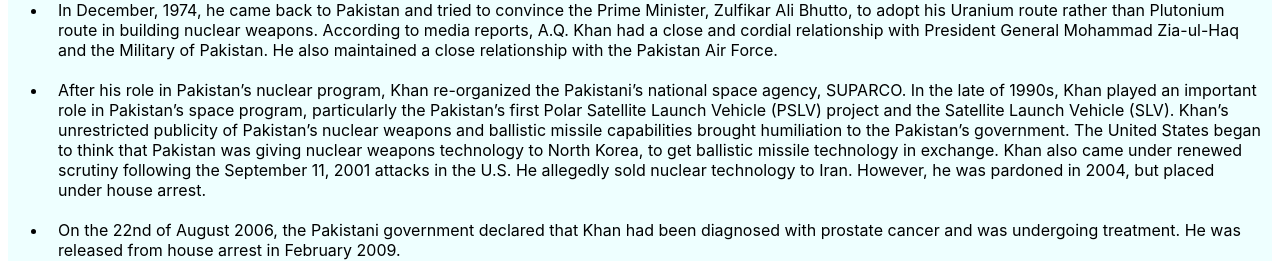
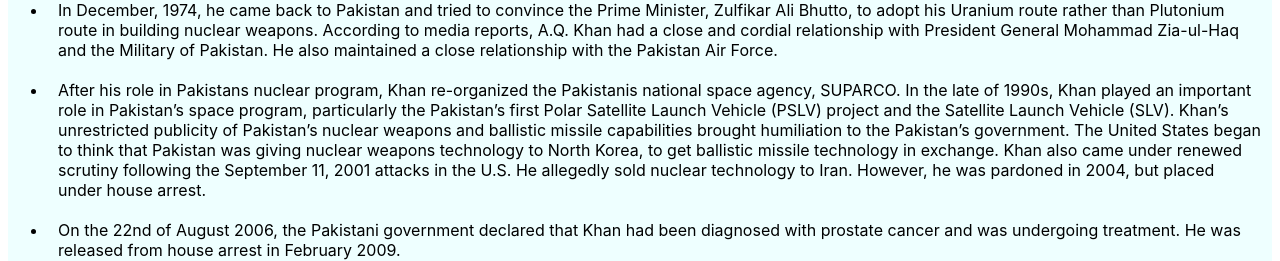
Before and after one commit to MAElectronics/Git-Hub, a plain HTML site: page Tribute Page/index.html in a window 1280 px wide. Shown: the part 713-974 px from the top of the page. Drawn offline with Linux system fonts and the light colour scheme.

Commit message:
TributePage

```diff
--- a/Tribute Page/index.html
+++ b/Tribute Page/index.html
@@ -20,7 +20,7 @@
         <li>Dr. Abdul Qadeer Khan was born in 1936 in Bhopal, India. He immigrated with his family to Pakistan in 1947. After studying at St. Anthony’s High School, Khan joined the D. J. Science College of Karachi, where he took physics and mathematics. His teacher at the college was famous solar physicist Dr. Bashir Syed. Khan earned a B.Sc. degree in physical metallurgy at the University of Karachi in 1960.</li>
         <li>Khan accepted a job as an inspector of weight and measures in Karachi after graduation. He later resigned and went to work in Netherlands in the 1970’s. Khan gained fame as a talented scientist at the nuclear plant he worked in. He had special access to the most restricted areas of the URENCO facility. He could also read the secret documentation on the gas centrifuge technology.</li>
         <li>In December, 1974, he came back to Pakistan and tried to convince the Prime Minister, Zulfikar Ali Bhutto, to adopt his Uranium route rather than Plutonium route in building nuclear weapons. According to media reports, A.Q. Khan had a close and cordial relationship with President General Mohammad Zia-ul-Haq and the Military of Pakistan. He also maintained a close relationship with the Pakistan Air Force.</li>
-        <li>After his role in Pakistan’s nuclear program, Khan re-organized the Pakistani’s national space agency, SUPARCO. In the late of 1990s, Khan played an important role in Pakistan’s space program, particularly the Pakistan’s first Polar Satellite Launch Vehicle (PSLV) project and the Satellite Launch Vehicle (SLV). Khan’s unrestricted publicity of Pakistan’s nuclear weapons and ballistic missile capabilities brought humiliation to the Pakistan’s government. The United States began to think that Pakistan was giving nuclear weapons technology to North Korea, to get ballistic missile technology in exchange. Khan also came under renewed scrutiny following the September 11, 2001 attacks in the U.S. He allegedly sold nuclear technology to Iran. However, he was pardoned in 2004, but placed under house arrest.</li>
+        <li>After his role in Pakistans nuclear program, Khan re-organized the Pakistanis national space agency, SUPARCO. In the late of 1990s, Khan played an important role in Pakistan’s space program, particularly the Pakistan’s first Polar Satellite Launch Vehicle (PSLV) project and the Satellite Launch Vehicle (SLV). Khan’s unrestricted publicity of Pakistan’s nuclear weapons and ballistic missile capabilities brought humiliation to the Pakistan’s government. The United States began to think that Pakistan was giving nuclear weapons technology to North Korea, to get ballistic missile technology in exchange. Khan also came under renewed scrutiny following the September 11, 2001 attacks in the U.S. He allegedly sold nuclear technology to Iran. However, he was pardoned in 2004, but placed under house arrest.</li>
         <li>On the 22nd of August 2006, the Pakistani government declared that Khan had been diagnosed with prostate cancer and was undergoing treatment. He was released from house arrest in February 2009.</li>
       </ul>
       <h3>If you have time, you should read more about this incredible human being on <a id="tribute-link" target="_blank" href="https://www.famousscientists.org/abdul-qadeer-khan/">Famous Scientist</a></h3>
```
